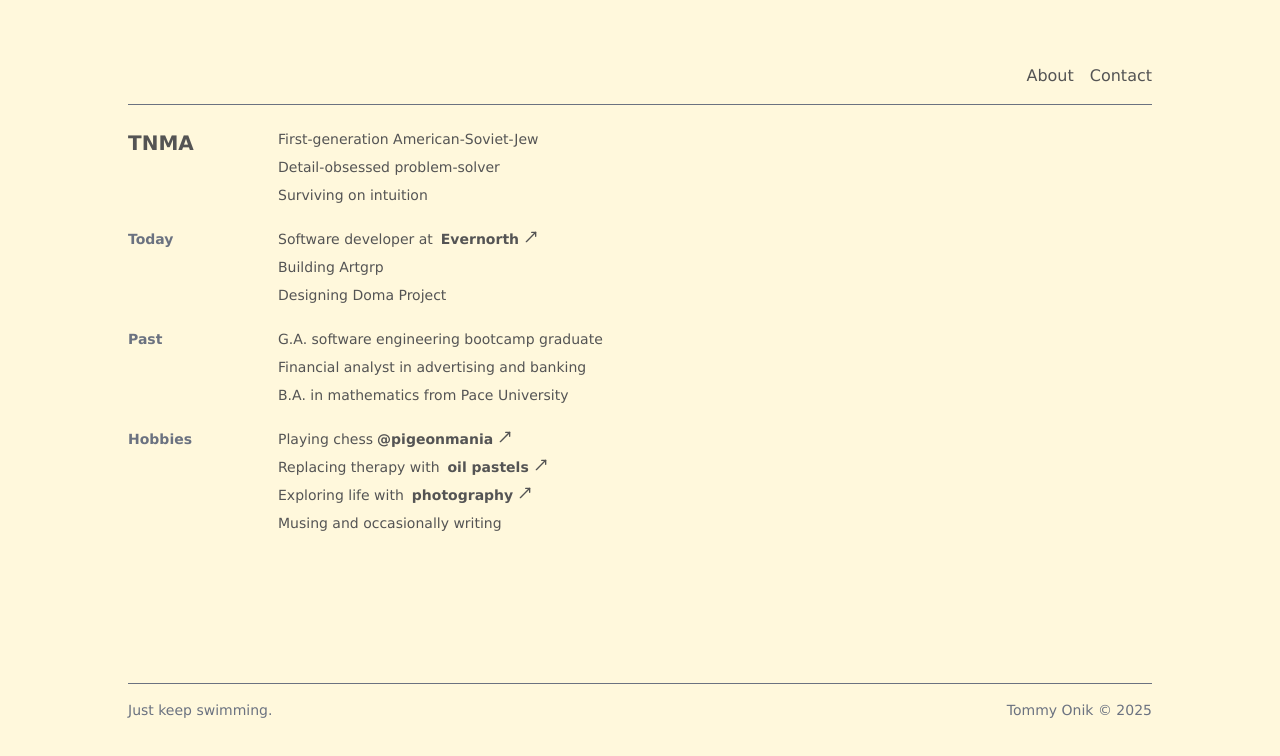
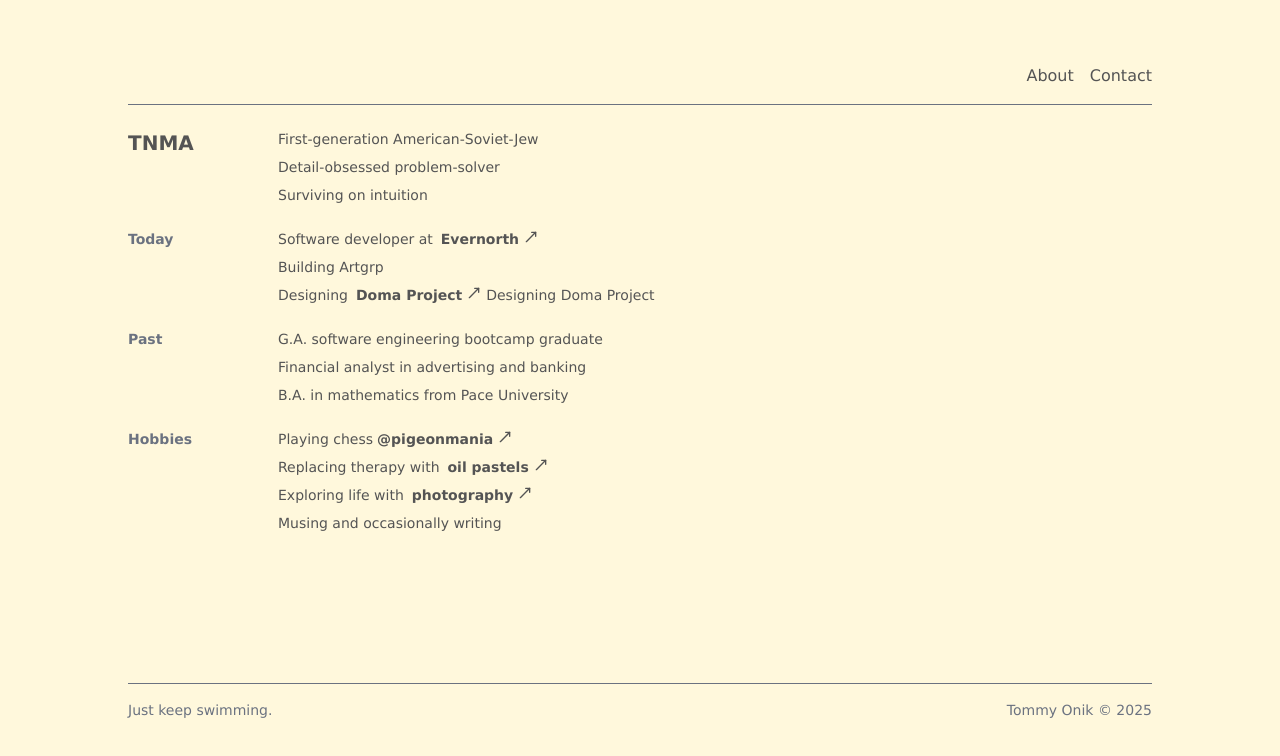
Before and after one commit to TheBerlinMan/tnma-me, a Next.js app: page / in a window 1280 px wide. Shown: the top 756 px of the page. Built offline with nearby package versions, Linux system fonts and the light colour scheme.

Commit message:
add doma project link

```diff
--- a/app/layout.tsx
+++ b/app/layout.tsx
@@ -2,6 +2,8 @@ import type { Metadata } from "next";
 import "./globals.css";
 import Footer from "./components/Footer";
 import Header from "./components/Header";
+
+
 export const metadata: Metadata = {
   title: "TNMA",
   description: "Tnma's personal website",
--- a/app/page.tsx
+++ b/app/page.tsx
@@ -62,11 +62,11 @@ export default function Home() {
             Building Artgrp
           </p>
           <p className="flex flex-row gap-1">
-            {/* Designing{" "}
-            <Link className="font-bold ml-1" href="/" target="_blank">
+            Designing{" "}
+            <Link className="font-bold ml-1" href="https://domaproject.vercel.app/" target="_blank">
               Doma Project
             </Link>{" "}
-            <MoveUpRight size={16} /> */}
+            <MoveUpRight size={16} />
             Designing Doma Project
           </p>
         </DescDiv>
```
